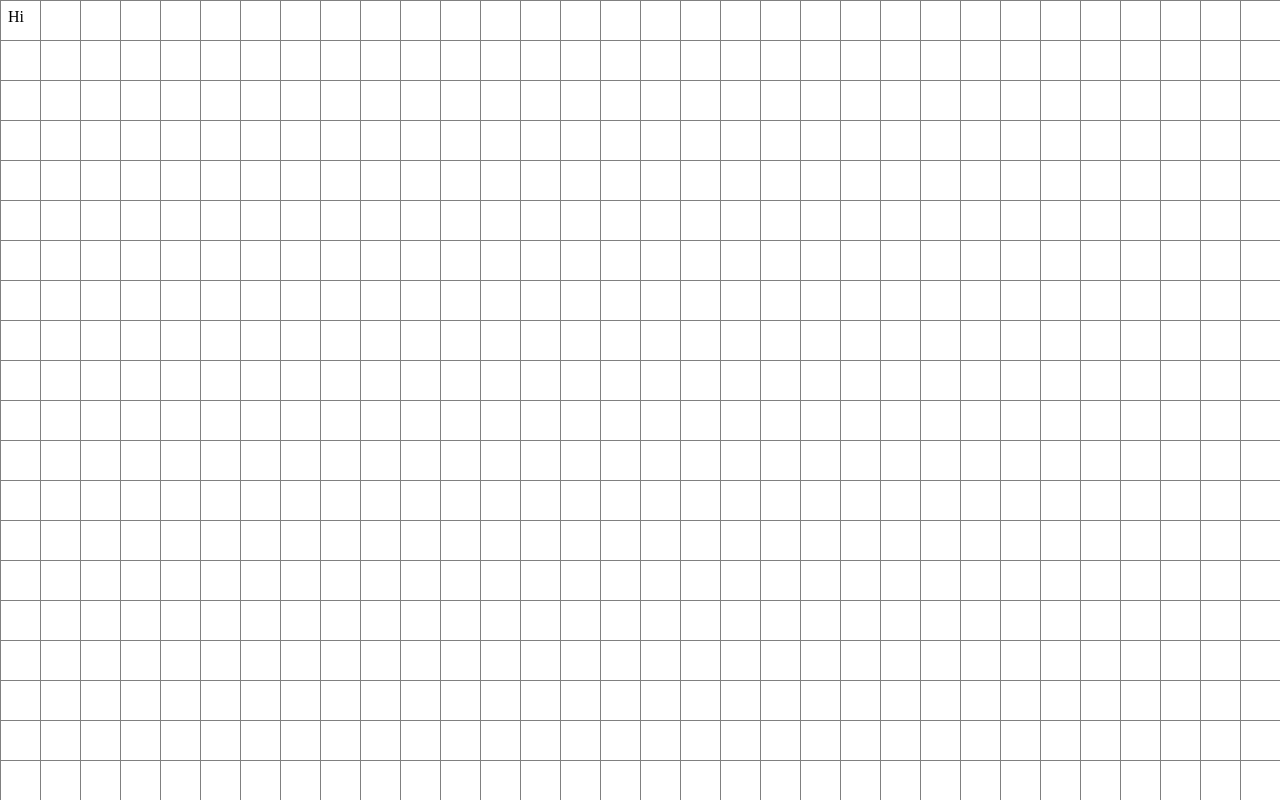
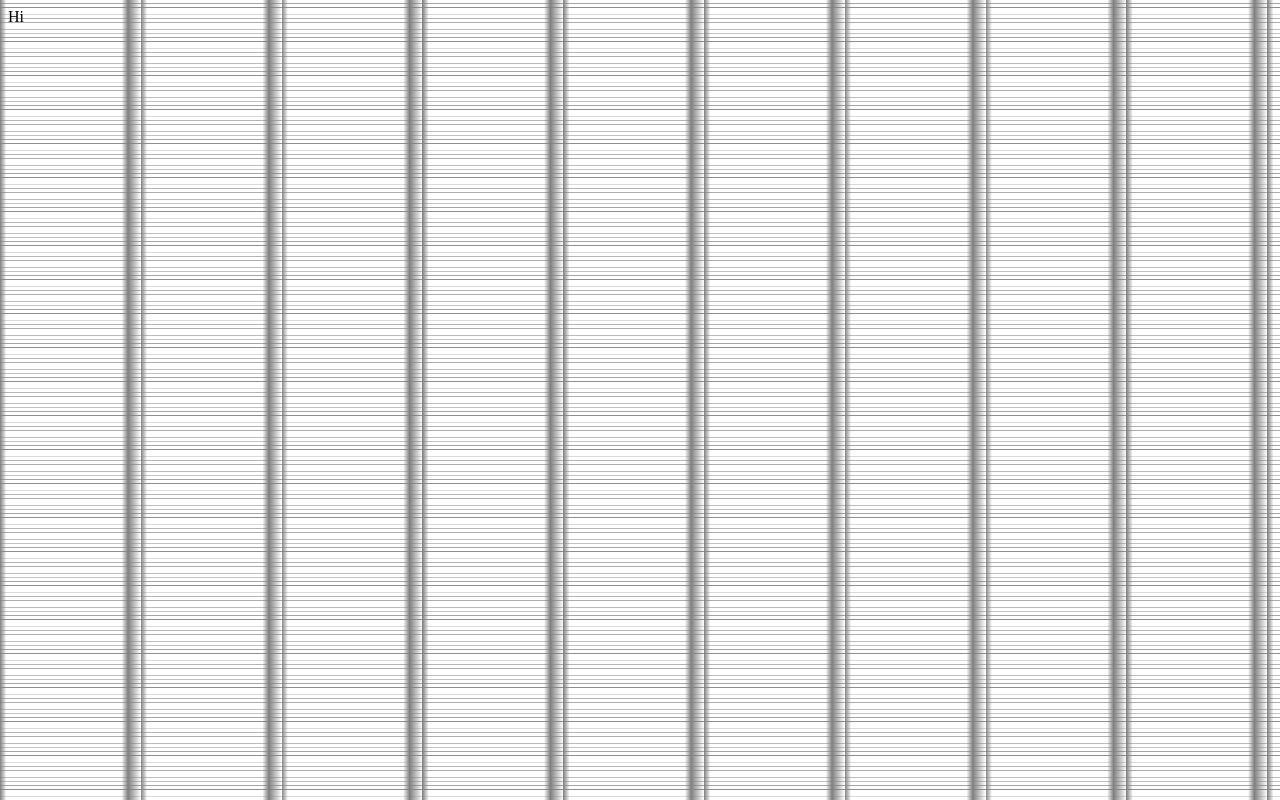
Before and after one commit to Gorvalis/gridpractice, a plain HTML site: page index.html in a window 1280 px wide. Drawn offline with Linux system fonts and the light colour scheme.

Commit message:
Horizontal and vertical

```diff
--- a/styles/styles.css
+++ b/styles/styles.css
@@ -1,4 +1,20 @@
 body {
-    background-size: 40px 40px;
-    background-image: linear-gradient(to right, grey 1px, transparent 1px),linear-gradient(to bottom, grey 1px, transparent 1px);
+    /*background-size: 100vh 100vw;
+    background-image: linear-gradient(to right, grey 1%, transparent 1%, grey 1%, transparent 1%, grey 1%, transparent 1%, grey 1%, transparent 1%)*/
+    background-size:100vh 100vw;
+    background:repeating-linear-gradient(
+        to right,
+    grey 0%,
+        transparent 0.5%,
+        transparent 9.5%,
+        grey 10%,
+        transparent 11%
+        ),repeating-linear-gradient(
+            to bottom,
+        grey 0%,
+            transparent 0.5%,
+            transparent 9.5%,
+            grey 10%,
+            transparent 11%
+            )
   }
```
